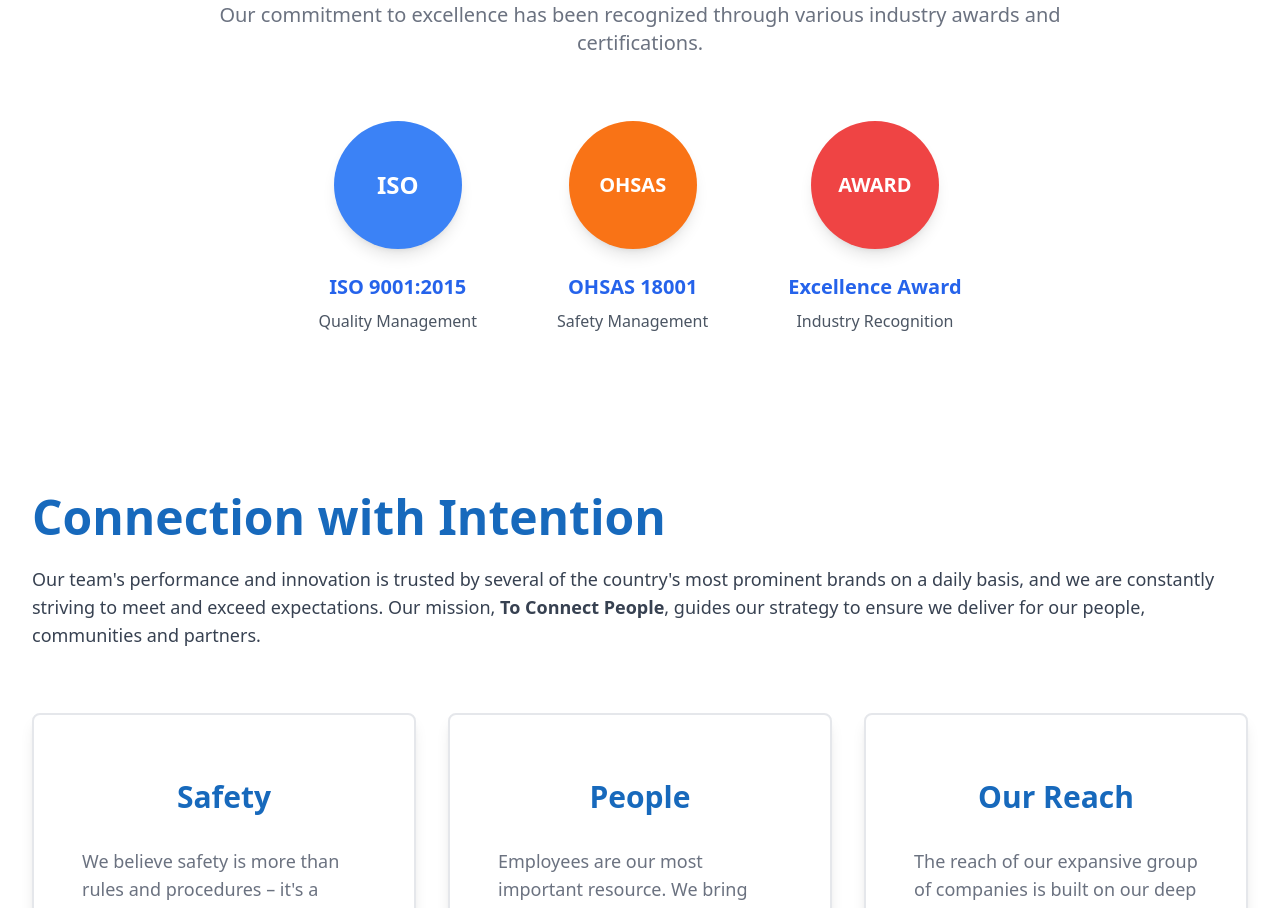
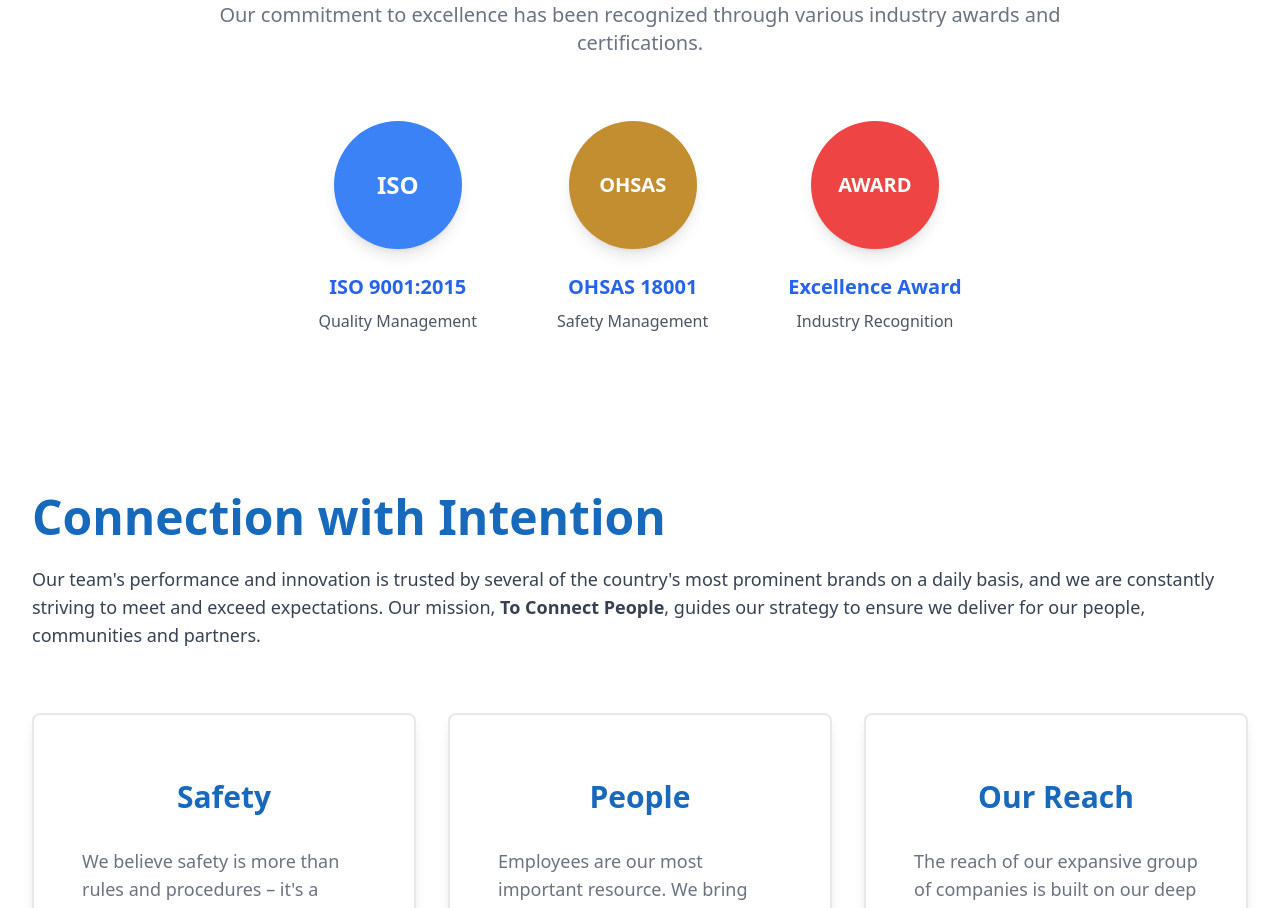
Before and after one commit to Yash-Sojitra-sys/JKconstruction, a React (Vite) app: page /our-company in a window 1280 px wide. Shown: the part 1520-2428 px from the top of the page. Built offline with nearby package versions, Linux system fonts and the light colour scheme.

Commit message:
Update OHSAS certification card color to gold (#c38e30)

```diff
--- a/src/pages/OurCompany.tsx
+++ b/src/pages/OurCompany.tsx
@@ -94,7 +94,7 @@ const OurCompany: React.FC = () => {
 
             {/* OHSAS 18001 */}
             <div className="flex flex-col items-center">
-              <div className="w-32 h-32 bg-orange-500 rounded-full flex items-center justify-center mb-6 shadow-lg">
+              <div className="w-32 h-32 rounded-full flex items-center justify-center mb-6 shadow-lg" style={{backgroundColor: '#c38e30'}}>
                 <span className="text-white text-xl font-bold">OHSAS</span>
               </div>
               <h3 className="text-xl font-bold text-blue-600 mb-2">OHSAS 18001</h3>
```
